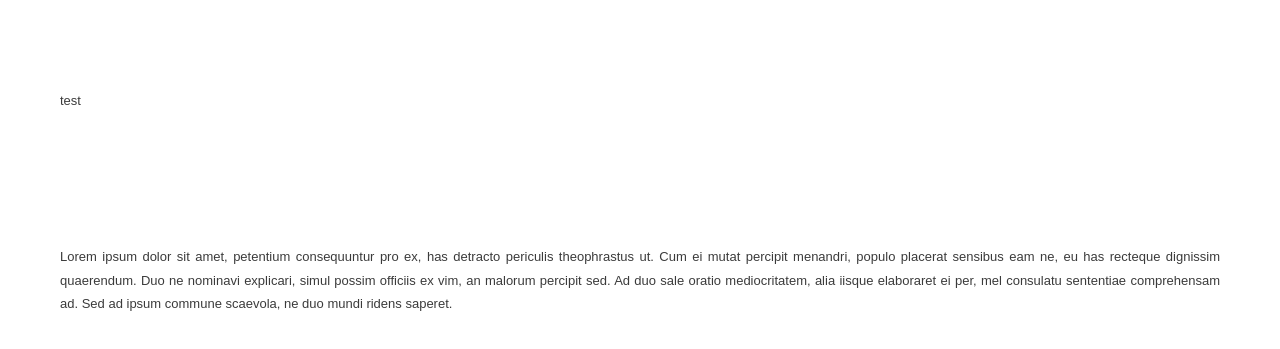
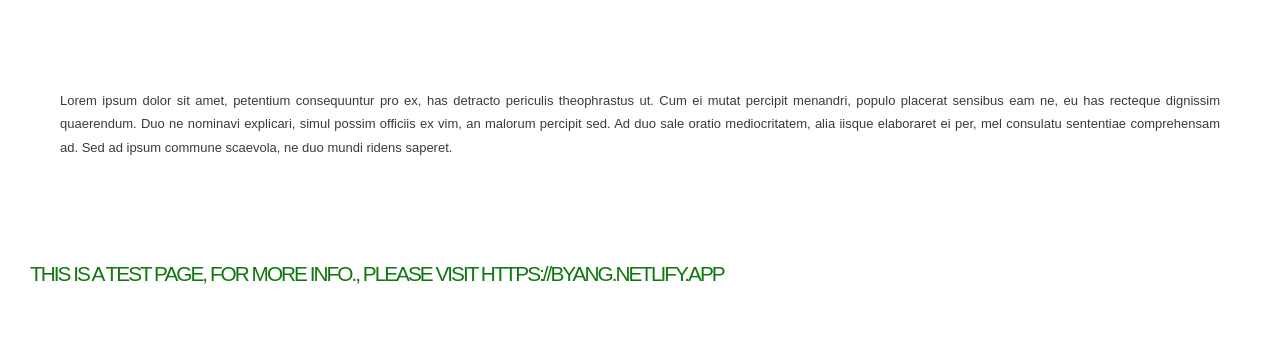
Before and after one commit to Bowen999/Bowen999.github.io, a plain HTML site: page index.html in a window 1280 px wide. Shown: the part 67-416 px from the top of the page. Drawn offline with Linux system fonts and the light colour scheme.

Commit message:
Update index.html

```diff
--- a/index.html
+++ b/index.html
@@ -8,8 +8,7 @@
 </head>
 <body>
     <h2>BLOG</h2>
-    <p>test</p>
     <p>Lorem ipsum dolor sit amet, petentium consequuntur pro ex, has detracto periculis theophrastus ut. Cum ei mutat percipit menandri, populo placerat sensibus eam ne, eu has recteque dignissim quaerendum. Duo ne nominavi explicari, simul possim officiis ex vim, an malorum percipit sed. Ad duo sale oratio mediocritatem, alia iisque elaboraret ei per, mel consulatu sententiae comprehensam ad. Sed ad ipsum commune scaevola, ne duo mundi ridens saperet.</p>
-
+    <h3>This is a test page, for more info., please visit https://byang.netlify.app</h3>
 </body>
 </html>
```
